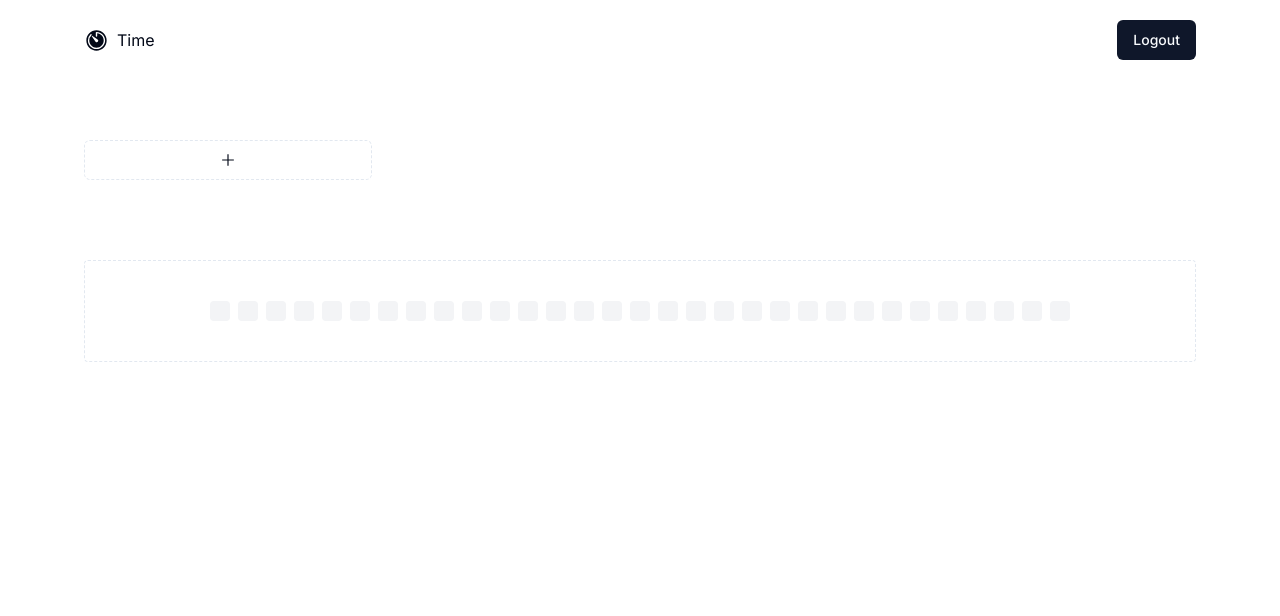
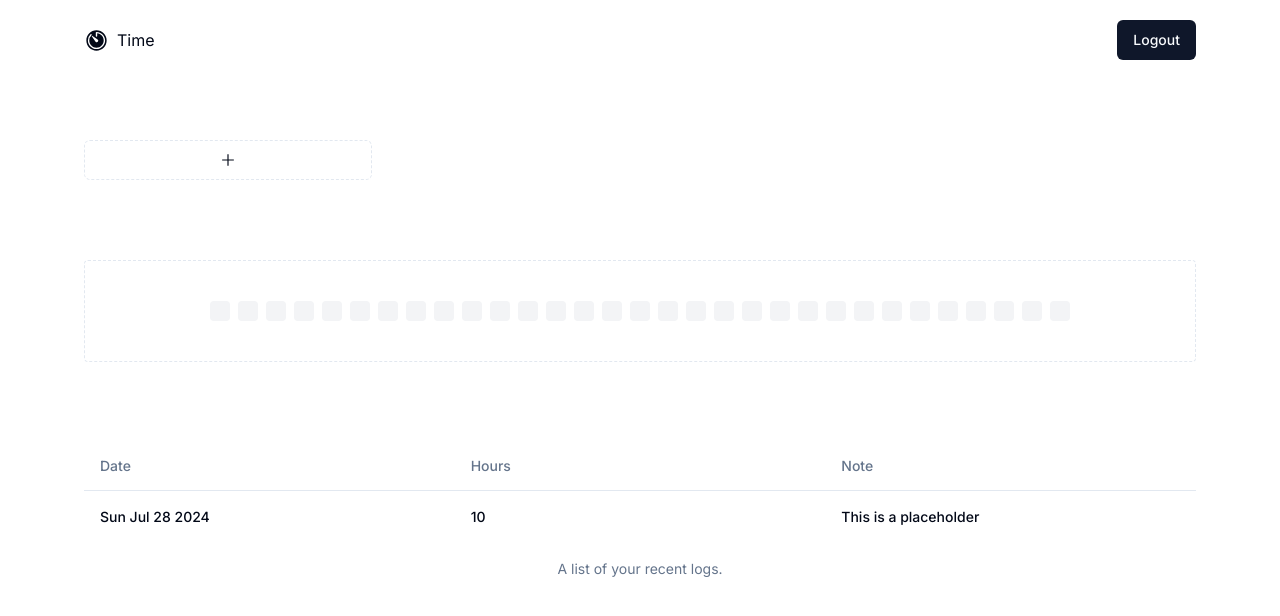
Before and after one commit to dangol-anish/timelog, a Next.js app: page / in a window 1280 px wide. Shown: the top 616 px of the page. Built offline with nearby package versions, Linux system fonts and the light colour scheme.

Commit message:
added table placeholder for logs

```diff
--- a/app/page.tsx
+++ b/app/page.tsx
@@ -1,4 +1,5 @@
 import Calendar from "@/components/Calendar";
+import Logs from "@/components/Logs";
 import Navbar from "@/components/Navbar";
 import NewLogs from "@/components/NewLogs";
 
@@ -9,6 +10,7 @@ export default function Home() {
         <Navbar />
         <NewLogs />
         <Calendar />
+        <Logs />
       </div>
     </>
   );
--- a/components/Logs.tsx
+++ b/components/Logs.tsx
@@ -0,0 +1,79 @@
+import {
+  Table,
+  TableBody,
+  TableCaption,
+  TableCell,
+  TableFooter,
+  TableHead,
+  TableHeader,
+  TableRow,
+} from "@/components/ui/table";
+
+const invoices = [
+  {
+    invoice: "INV001",
+    paymentStatus: "Paid",
+    totalAmount: "$250.00",
+    paymentMethod: "Credit Card",
+  },
+  {
+    invoice: "INV002",
+    paymentStatus: "Pending",
+    totalAmount: "$150.00",
+    paymentMethod: "PayPal",
+  },
+  {
+    invoice: "INV003",
+    paymentStatus: "Unpaid",
+    totalAmount: "$350.00",
+    paymentMethod: "Bank Transfer",
+  },
+  {
+    invoice: "INV004",
+    paymentStatus: "Paid",
+    totalAmount: "$450.00",
+    paymentMethod: "Credit Card",
+  },
+  {
+    invoice: "INV005",
+    paymentStatus: "Paid",
+    totalAmount: "$550.00",
+    paymentMethod: "PayPal",
+  },
+  {
+    invoice: "INV006",
+    paymentStatus: "Pending",
+    totalAmount: "$200.00",
+    paymentMethod: "Bank Transfer",
+  },
+  {
+    invoice: "INV007",
+    paymentStatus: "Unpaid",
+    totalAmount: "$300.00",
+    paymentMethod: "Credit Card",
+  },
+];
+
+export default function Logs() {
+  return (
+    <Table>
+      <TableCaption>A list of your recent logs.</TableCaption>
+      <TableHeader>
+        <TableRow>
+          <TableHead className="w-1/3">Date</TableHead>
+          <TableHead className="w-1/3">Hours</TableHead>
+          <TableHead className="w-1/3">Note</TableHead>
+        </TableRow>
+      </TableHeader>
+      <TableBody>
+        <TableRow>
+          <TableCell className="font-medium">
+            {new Date().toDateString()}
+          </TableCell>
+          <TableCell className="font-medium">10</TableCell>
+          <TableCell className="font-medium">This is a placeholder</TableCell>
+        </TableRow>
+      </TableBody>
+    </Table>
+  );
+}
```
